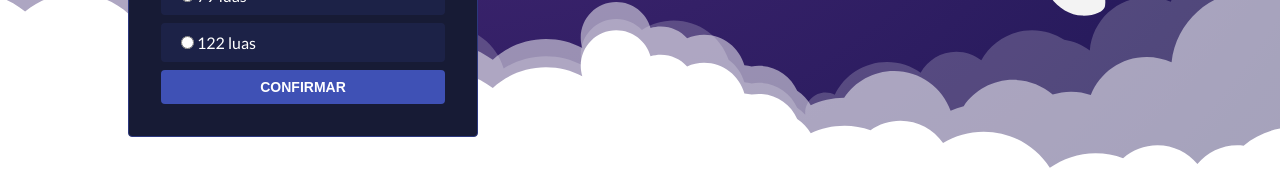
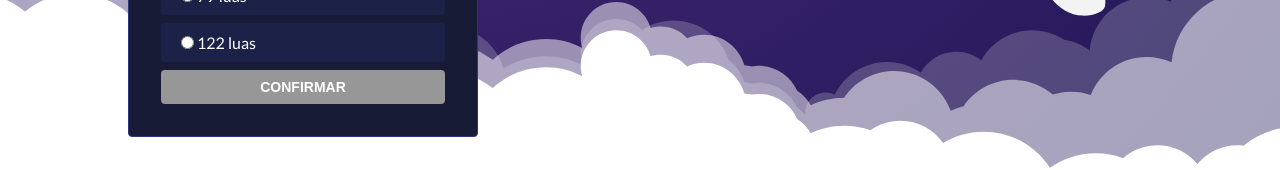
Before and after one commit to andersonalexdurante/Universe-Quiz, a Next.js app: page /quiz in a window 1280 px wide. Shown: the part 572-742 px from the top of the page. Built offline with nearby package versions, Linux system fonts and the light colour scheme.

Commit message:
Diz se acertou ou errou a questão

```diff
--- a/db.json
+++ b/db.json
@@ -30,7 +30,7 @@
     {
       "image": "https://media0.giphy.com/media/jO1XVgsXDilJYphVX8/giphy.gif",
       "title": "Qual a galáxia mais próxima da nossa Via Láctea??",
-      "description": "Ela tá a cerca de ~2,5 milhões de anos-luz de distância da Terra :O ",
+      "description": "Ela tá a cerca de 2,5 milhões de anos-luz de distância da Terra :O ",
       "answer": 3,
       "alternatives": [
          "M95",
@@ -102,7 +102,7 @@
     {
       "image": "https://media4.giphy.com/media/2UxWBIttMvvIJ55hTe/giphy.gif?cid=ecf05e47oz8xzn40c7ozwymcsk5qpasqofm6nccgnu3yvlyt&rid=giphy.gif",
       "title": "Qual o fenômeno que faz as galáxias se afastarem uma das outras cada vez mais rápido?",
-      "description": "Não sabemos ainda como acontece, mas sabemos que existe pois podemos observar suas implicações",
+      "description": "Não sabemos como é, mas ela existe, pois podemos observar suas implicações",
       "answer": 0,
       "alternatives": [
          "Energia Escura",
--- a/pages/_app.js
+++ b/pages/_app.js
@@ -24,6 +24,12 @@ const GlobalStyle = createGlobalStyle`
     display: flex;
     flex-direction: column;
   }
+  label, input {
+  /* added because a second click to unselect radio often
+     appears as a double click to select text */
+  -webkit-user-select: none;
+  user-select: none;
+}
 `;
 
 const { theme } = db;
--- a/pages/quiz.js
+++ b/pages/quiz.js
@@ -13,16 +13,31 @@ import Background from "../src/components/Background";
 import AstrounautAnimation from "../src/components/AstrounautAnimation";
 
 export default function QuizPage() {
+  const screenStates = {
+    QUIZ: "QUIZ",
+    LOADING: "LOADING",
+    SUBMIT: "SUBMIT",
+    RESULT: "RESULT",
+  };
   const totalQuestions = db.questions.length;
   const [questionIndexState, setQuestionIndexState] = useState(0);
   const [currentQuestionState, setCurrentQuestState] = useState({});
-  const [loadingState, setLoadingState] = useState(false);
+  const [screenState, setScreenState] = useState(screenStates.LOADING);
+  const [resultsState, setResultsState] = useState([]);
+
+  const questionId = `question__${questionIndexState}`;
+  const [selectedAlternativeState, setSelectedAlternativeState] = useState(
+    undefined
+  );
+  const hasAlternativeSelected = selectedAlternativeState !== undefined;
+  const [isFormSubmitedState, setIsFormSubmitedState] = useState(false);
+  const isCorrect = selectedAlternativeState === currentQuestionState.answer;
 
   useEffect(() => {
     setTimeout(() => {
-      setLoadingState(true);
-    }, 1 * 1000);
-  }, []);
+      setScreenState(screenStates.QUIZ);
+    }, 3 * 1000);
+  }, [isFormSubmitedState]);
 
   useEffect(() => {
     setCurrentQuestState(db.questions[questionIndexState]);
@@ -43,20 +58,41 @@ export default function QuizPage() {
     const nextQuestion = questionIndexState + 1;
 
     if (nextQuestion < totalQuestions) {
+      setScreenState(screenStates.SUBMIT);
+      setTimeout(() => {
         setQuestionIndexState(nextQuestion);
+        setIsFormSubmitedState(false);
+        setSelectedAlternativeState(undefined);
+      }, 3 * 1000);
     } else {
-      //resultado
+      setScreenState(screenStates.RESULT);
     }
   }
 
-  const QuestionWidget = ({
-    currentQuestionState,
-    totalQuestions,
-    questionIndexState,
-    onSubmit,
-  }) => {
-    const questionId = `question__${questionIndexState}`;
   return (
+    <>
+      <Background>
+        <Lottie
+          isClickToPauseDisabled={true}
+          options={AnimationOptions(animationDataBackground)}
+          width={"100%"}
+          height={"100%"}
+        />
+      </Background>
+      <Container>
+        <QuizContainer>
+          <QuizLogo />
+          {screenState === screenStates.LOADING && (
+            <Widget>
+              <Lottie
+                isClickToPauseDisabled={true}
+                options={AnimationOptions(animationDataLoading)}
+                height={300}
+                width={300}
+              />
+            </Widget>
+          )}
+          {screenState === screenStates.QUIZ && (
             <Widget>
               <Widget.Header>
                 <h3>
@@ -75,55 +111,56 @@ export default function QuizPage() {
                 <form
                   onSubmit={(event) => {
                     event.preventDefault();
-              onSubmit();
+                    setIsFormSubmitedState(true);
+                    handleSubmitQuiz();
                   }}
                 >
                   {currentQuestionState.alternatives.map(
-              (alternatives, alternativeIndex) => {
+                    (alternative, alternativeIndex) => {
                       const alternativeId = `alternative__${alternativeIndex}`;
+                      const isSelected =
+                        selectedAlternativeState === alternativeIndex;
+
                       return (
-                  <Widget.Topic as="label" htmlFor={alternativeId}>
-                    <input id={alternativeId} name={questionId} type="radio" />
-                    {alternatives}
+                        <Widget.Topic
+                          as="label"
+                          key={alternativeId}
+                          htmlFor={alternativeId}
+                          data-selected={isSelected}
+                        >
+                          <input
+                            id={alternativeId}
+                            name={questionId}
+                            onClick={() =>
+                              setSelectedAlternativeState(alternativeIndex)
+                            }
+                            type="radio"
+                          />
+                          {alternative}
                         </Widget.Topic>
                       );
                     }
                   )}
-            <Button type="submit">Confirmar</Button>
+                  <Button type="submit" disabled={!hasAlternativeSelected}>
+                    Confirmar
+                  </Button>
                 </form>
               </Widget.Content>
             </Widget>
-    );
-  };
+          )}
 
-  return (
-    <>
-      <Background>
-        <Lottie
-          isClickToPauseDisabled={true}
-          options={AnimationOptions(animationDataBackground)}
-          width={"100%"}
-          height={"100%"}
-        />
-      </Background>
-      <Container>
-        <QuizContainer>
-          <QuizLogo />
-          {loadingState ? (
-            <QuestionWidget
-              currentQuestionState={currentQuestionState}
-              totalQuestions={totalQuestions}
-              questionIndexState={questionIndexState}
-              onSubmit={handleSubmitQuiz}
-            />
-          ) : (
+          {screenState === screenStates.SUBMIT && (
             <Widget>
-              <Lottie
-                isClickToPauseDisabled={true}
-                options={AnimationOptions(animationDataLoading)}
-                height={300}
-                width={300}
-              />
+              {isFormSubmitedState && isCorrect && (
+                <Widget.Header>
+                  <h3 style={{ fontSize: "50px" }}>Você Acertou!</h3>
+                </Widget.Header>
+              )}
+              {isFormSubmitedState && !isCorrect && (
+                <Widget.Header>
+                  <h3 style={{ fontSize: "50px" }}>Você Errou!</h3>
+                </Widget.Header>
+              )}
             </Widget>
           )}
         </QuizContainer>
```
Lines whose indentation alone changed are shown as unchanged.
